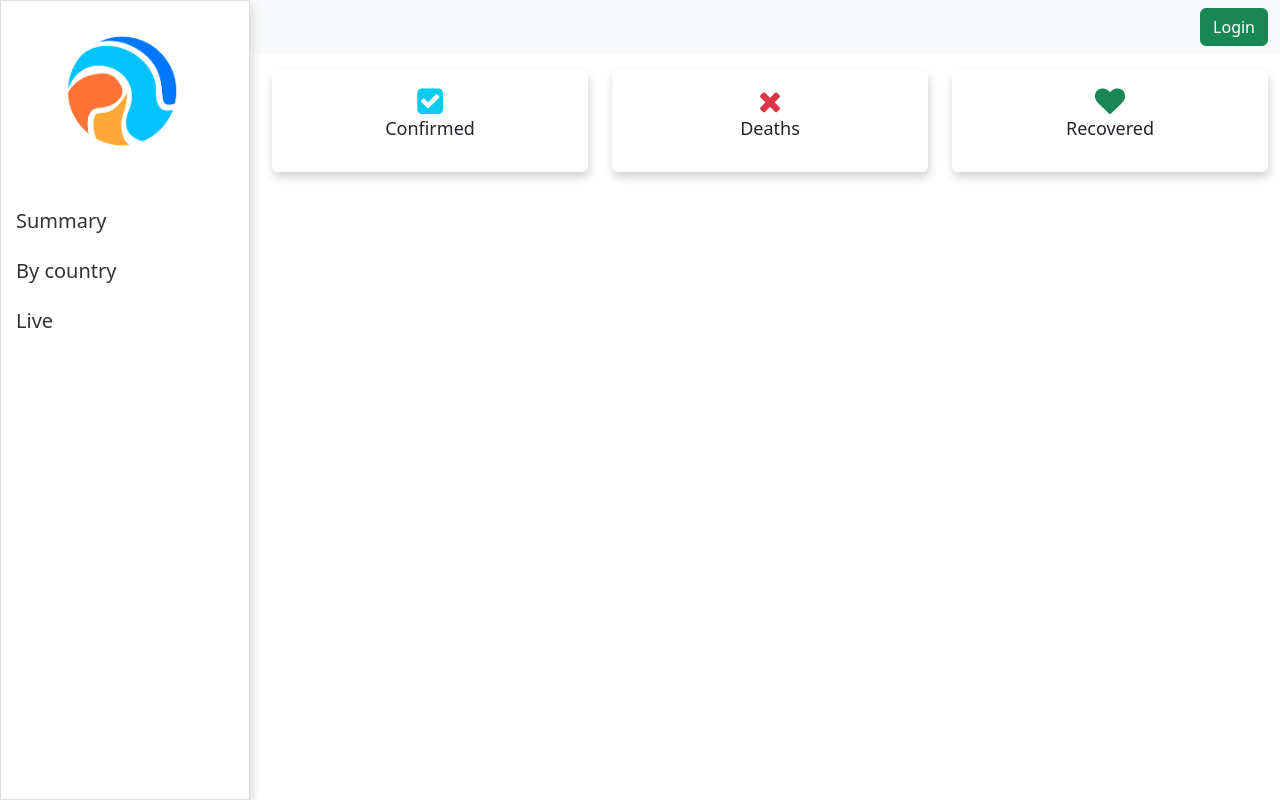
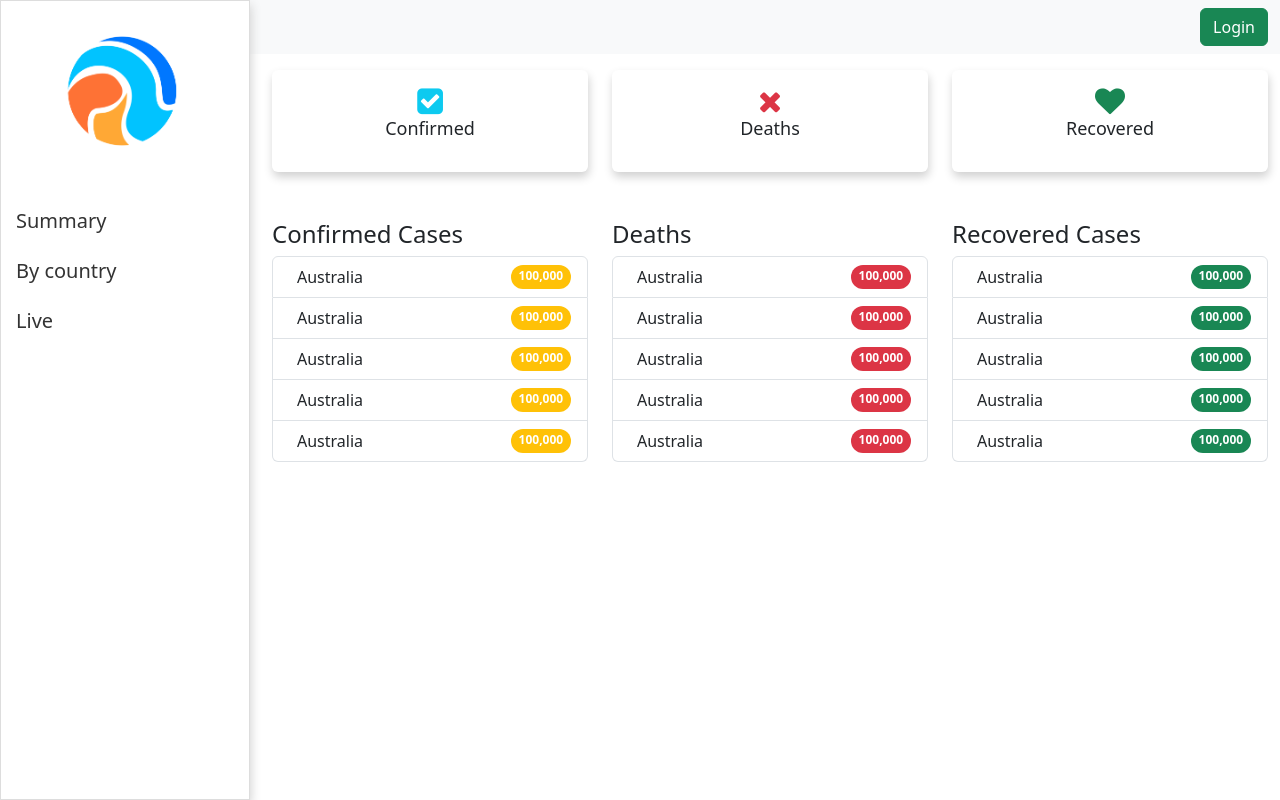
Before and after one commit to Jodyannre/angular-13-covid-tracker, an Angular app: page /summary in a window 1280 px wide. Built offline with nearby package versions, Linux system fonts and the light colour scheme; no server answers.

Commit message:
:sparkles: feat: add markup for top contries

```diff
--- a/src/app/shared/services/data.service.ts
+++ b/src/app/shared/services/data.service.ts
@@ -8,14 +8,8 @@ export class DataService {
 
   constructor(private http: HttpClient) { }
 
-  private data: any
-
-
   fetchAllData() {
     return this.http.get('https://covid-api.com/api/reports/total');
   }
 
-  getAllData() {
-    return this.data
-  }
 }
--- a/src/app/summary/components/summary-cards/summary-cards.component.html
+++ b/src/app/summary/components/summary-cards/summary-cards.component.html
@@ -4,7 +4,7 @@
       <div class="card-body">
         <i class="fa fa-check-square text-info"> </i>
         <h5 class="card-tittle">Confirmed</h5>
-        <p>{{summaryData.confirmed}}</p>
+        <p>{{summaryData?.confirmed | number}}</p>
       </div>
     </div>
   </div>
@@ -13,7 +13,7 @@
       <div class="card-body">
         <i class="fa fa-times text-danger"> </i>
         <h5 class="card-tittle">Deaths</h5>
-        <p>{{summaryData.deaths}}</p>
+        <p>{{summaryData?.deaths | number}}</p>
       </div>
     </div>
   </div>
@@ -22,7 +22,7 @@
       <div class="card-body">
         <i class="fa fa-heart text-success"> </i>
         <h5 class="card-tittle">Recovered</h5>
-        <p>{{summaryData.recovered}}</p>
+        <p>{{summaryData?.recovered | number}}</p>
       </div>
     </div>
   </div>
--- a/src/app/summary/components/summary-page/summary-page.component.html
+++ b/src/app/summary/components/summary-page/summary-page.component.html
@@ -1 +1,2 @@
 <app-summary-cards [covidData]="covidData"></app-summary-cards>
+<app-top-countries></app-top-countries>
--- /dev/null
+++ b/src/app/summary/components/top-countries/top-countries.component.html
@@ -0,0 +1,118 @@
+<div class="row mt-5">
+
+    <div class="col-md-4">
+        <h4>Confirmed Cases</h4>
+
+        <ul class="list-group">
+            <li class="list-group-item d-flex justify-content-between align-content-center">
+                <div class="ms-2 me-auto">
+                    Australia
+                </div>
+                <span class="badge bg-warning rounded-pill">100,000</span>
+            </li>
+            <li class="list-group-item d-flex justify-content-between align-content-center">
+                <div class="ms-2 me-auto">
+                    Australia
+                </div>
+                <span class="badge bg-warning rounded-pill">100,000</span>
+            </li>
+            <li class="list-group-item d-flex justify-content-between align-content-center">
+                <div class="ms-2 me-auto">
+                    Australia
+                </div>
+                <span class="badge bg-warning rounded-pill">100,000</span>
+            </li>
+            <li class="list-group-item d-flex justify-content-between align-content-center">
+                <div class="ms-2 me-auto">
+                    Australia
+                </div>
+                <span class="badge bg-warning rounded-pill">100,000</span>
+            </li>
+            <li class="list-group-item d-flex justify-content-between align-content-center">
+                <div class="ms-2 me-auto">
+                    Australia
+                </div>
+                <span class="badge bg-warning rounded-pill">100,000</span>
+            </li>
+        </ul>
+    </div>
+
+
+
+    <div class="col-md-4">
+        <h4>Deaths</h4>
+
+        <ul class="list-group">
+            <li class="list-group-item d-flex justify-content-between align-content-center">
+                <div class="ms-2 me-auto">
+                    Australia
+                </div>
+                <span class="badge bg-danger rounded-pill">100,000</span>
+            </li>
+            <li class="list-group-item d-flex justify-content-between align-content-center">
+                <div class="ms-2 me-auto">
+                    Australia
+                </div>
+                <span class="badge bg-danger rounded-pill">100,000</span>
+            </li>
+            <li class="list-group-item d-flex justify-content-between align-content-center">
+                <div class="ms-2 me-auto">
+                    Australia
+                </div>
+                <span class="badge bg-danger rounded-pill">100,000</span>
+            </li>
+            <li class="list-group-item d-flex justify-content-between align-content-center">
+                <div class="ms-2 me-auto">
+                    Australia
+                </div>
+                <span class="badge bg-danger rounded-pill">100,000</span>
+            </li>
+            <li class="list-group-item d-flex justify-content-between align-content-center">
+                <div class="ms-2 me-auto">
+                    Australia
+                </div>
+                <span class="badge bg-danger rounded-pill">100,000</span>
+            </li>
+        </ul>
+    </div>
+
+
+
+    <div class="col-md-4">
+        <h4>Recovered Cases</h4>
+
+        <ul class="list-group">
+            <li class="list-group-item d-flex justify-content-between align-content-center">
+                <div class="ms-2 me-auto">
+                    Australia
+                </div>
+                <span class="badge bg-success rounded-pill">100,000</span>
+            </li>
+            <li class="list-group-item d-flex justify-content-between align-content-center">
+                <div class="ms-2 me-auto">
+                    Australia
+                </div>
+                <span class="badge bg-success rounded-pill">100,000</span>
+            </li>
+            <li class="list-group-item d-flex justify-content-between align-content-center">
+                <div class="ms-2 me-auto">
+                    Australia
+                </div>
+                <span class="badge bg-success rounded-pill">100,000</span>
+            </li>
+            <li class="list-group-item d-flex justify-content-between align-content-center">
+                <div class="ms-2 me-auto">
+                    Australia
+                </div>
+                <span class="badge bg-success rounded-pill">100,000</span>
+            </li>
+            <li class="list-group-item d-flex justify-content-between align-content-center">
+                <div class="ms-2 me-auto">
+                    Australia
+                </div>
+                <span class="badge bg-success rounded-pill">100,000</span>
+            </li>
+        </ul>
+    </div>
+
+</div>
--- /dev/null
+++ b/src/app/summary/components/top-countries/top-countries.component.ts
@@ -0,0 +1,15 @@
+import { Component, OnInit } from '@angular/core';
+
+@Component({
+  selector: 'app-top-countries',
+  templateUrl: './top-countries.component.html',
+  styleUrls: ['./top-countries.component.sass']
+})
+export class TopCountriesComponent implements OnInit {
+
+  constructor() { }
+
+  ngOnInit(): void {
+  }
+
+}
--- a/src/app/summary/summary.module.ts
+++ b/src/app/summary/summary.module.ts
@@ -4,13 +4,14 @@ import { CommonModule } from '@angular/common';
 import { SummaryRoutingModule } from './summary-routing.module';
 import { SummaryPageComponent } from './components/summary-page/summary-page.component';
 import { SummaryCardsComponent } from './components/summary-cards/summary-cards.component';
-import { DecimalPipe } from '@angular/common';
+import { TopCountriesComponent } from './components/top-countries/top-countries.component';
 
 
 @NgModule({
   declarations: [
     SummaryPageComponent,
-    SummaryCardsComponent
+    SummaryCardsComponent,
+    TopCountriesComponent
   ],
   imports: [
     CommonModule,
```
Also changed, not shown: src/app/summary/components/top-countries/top-countries.component.sass (added), 1 other file (tests, documents, lock files or other folders).
